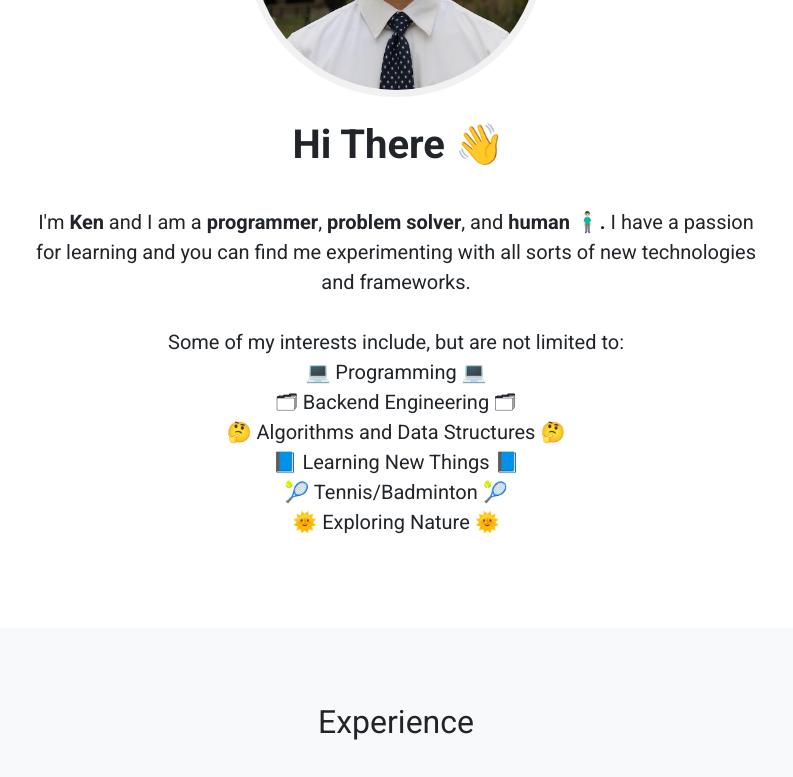
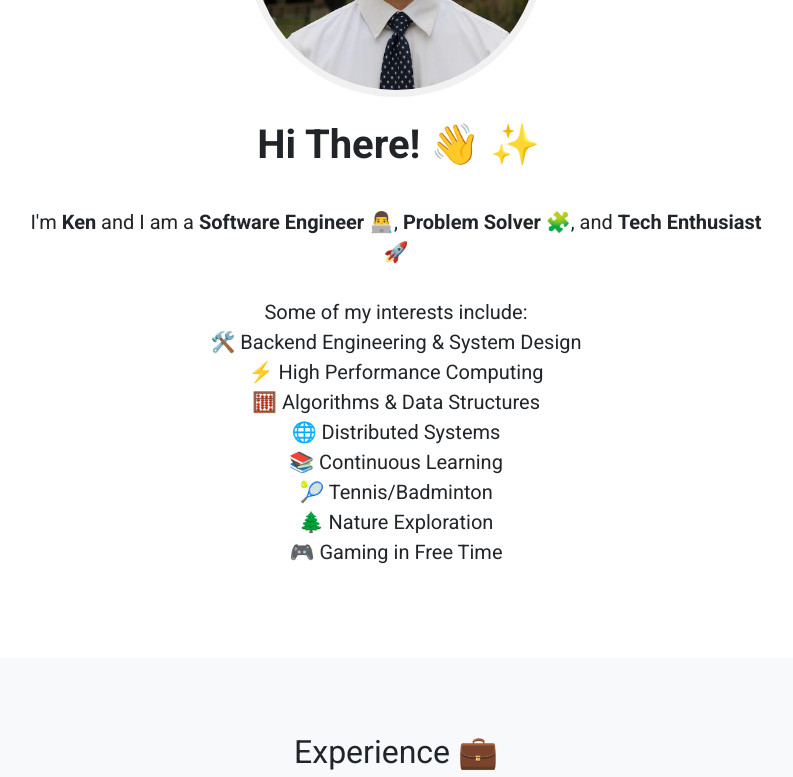
Before and after one commit to kenle123/kenle.github.io, a website with bundled scripts: page index.html in a window 1280 px wide. Shown: the part 660-1437 px from the top of the page, without its empty margins (244-1037 px from the left). Built offline with nearby package versions, Linux system fonts and the light colour scheme.

Commit message:
Update about section and add more emojis

```diff
--- a/index.html
+++ b/index.html
@@ -92,17 +92,21 @@
       <div class="row">
         <div class="col-lg-8 mx-auto text-center">
           <br>
-          <p id="hello" class="h1 bolded animated shake">Hi There 👋</p>
-          <p class="lead"><br>I'm <span class="bolded">Ken</span> and I am a <span class="bolded">programmer</span>,
-            <span class="bolded">problem solver</span>, and <span class="bolded">human 🧍🏻‍♂️.</span> I have a passion for learning and you can find me experimenting
-            with all sorts of new technologies and frameworks.<br><br>
-            Some of my interests include, but are not limited to:
-            <br>💻️  Programming  💻️
-            <br>🗂  Backend Engineering  🗂
-            <br>🤔  Algorithms and Data Structures  🤔
-            <br>📘  Learning New Things 📘
-            <br>🎾  Tennis/Badminton  🎾
-            <br>🌞  Exploring Nature  🌞
+          <p id="hello" class="h1 bolded animated shake">Hi There! 👋 ✨</p>
+          <p class="lead"><br>I'm <span class="bolded">Ken</span> and I am a
+            <span class="bolded">Software Engineer 👨‍💻</span>,
+            <span class="bolded">Problem Solver 🧩</span>, and
+            <span class="bolded">Tech Enthusiast 🚀</span>
+            <br><br>
+            Some of my interests include:
+            <br>🛠️ Backend Engineering & System Design
+            <br>⚡ High Performance Computing
+            <br>🧮 Algorithms & Data Structures
+            <br>🌐 Distributed Systems
+            <br>📚 Continuous Learning
+            <br>🎾 Tennis/Badminton
+            <br>🌲 Nature Exploration
+            <br>🎮 Gaming in Free Time
           </p>
         </div>
       </div>
@@ -114,7 +118,7 @@
     <div class="container text-center">
       <div class="row justify-content-center">
         <div class="col-lg-8 mx-auto">
-          <h2>Experience</h2>
+          <h2>Experience 💼</h2>
           <div class="media">
             <img class="img-projects2 mr-5" src="Images/Amazon.jpeg" alt="Amazon">
             <div class="media-body">
@@ -181,7 +185,7 @@
     <div class="container text-center">
       <div class="row">
         <div class="col-lg-8 mx-auto">
-          <h2>Education</h2><br>
+          <h2>Education 🎓</h2><br>
           <h4>University of California, Irvine</h4>
           <h5>Master of Computer Science</h5>
           <p class="lead">
@@ -211,7 +215,7 @@
     <div class="container text-center">
       <div class="row">
         <div class="col-lg-8 mx-auto">
-          <h2>Projects</h2>
+          <h2>Projects 🛠️</h2>
           <div class="media">
             <img class="img-projects2 mr-5" src="Images/CurrentlyTinkering.jpg" alt="Tinkering">
             <div class="media-body">
@@ -455,7 +459,7 @@
     <div class="container text-center">
       <div class="row">
         <div class="col-lg-8 mx-auto">
-          <h2>Certifications</h2><br>
+          <h2>Certifications 📜</h2><br>
           <h4>AWS Certified Cloud Practitioner</h4>
           <p class="lead">
             Issued June 25, 2021 <br>
@@ -475,7 +479,7 @@
     <div class="container text-center">
       <div class="row">
         <div class="col-lg-8 mx-auto">
-          <h2>Contact<br><br></h2>
+          <h2>Let's Connect! 🤝<br><br></h2>
         </div>
       </div>
       <div class="row ">
@@ -509,9 +513,9 @@
     <div class="container">
       <div class="row">
         <div class="col-lg-8 mx-auto">
-          <p class="lead m-0 text-center text-white">Made with
-          <span id="heart" class="animated heartBeat">❤️</span> and  <span id="code" class="animated swing">&#60;&#47;&#62;</span></p>
-          <p class="lead m-0 text-center text-white">Copyright &copy; Ken Le 2025</p>
+           <p class="lead m-0 text-center text-white">Made with
+           <span id="heart" class="animated heartBeat">❤️</span> and  <span id="code" class="animated swing">&#60;&#47;&#62;</span></p>
+           <p class="lead m-0 text-center text-white">Copyright &copy; Ken Le 2025</p>
         </div>
       </div>
     </div>
```
